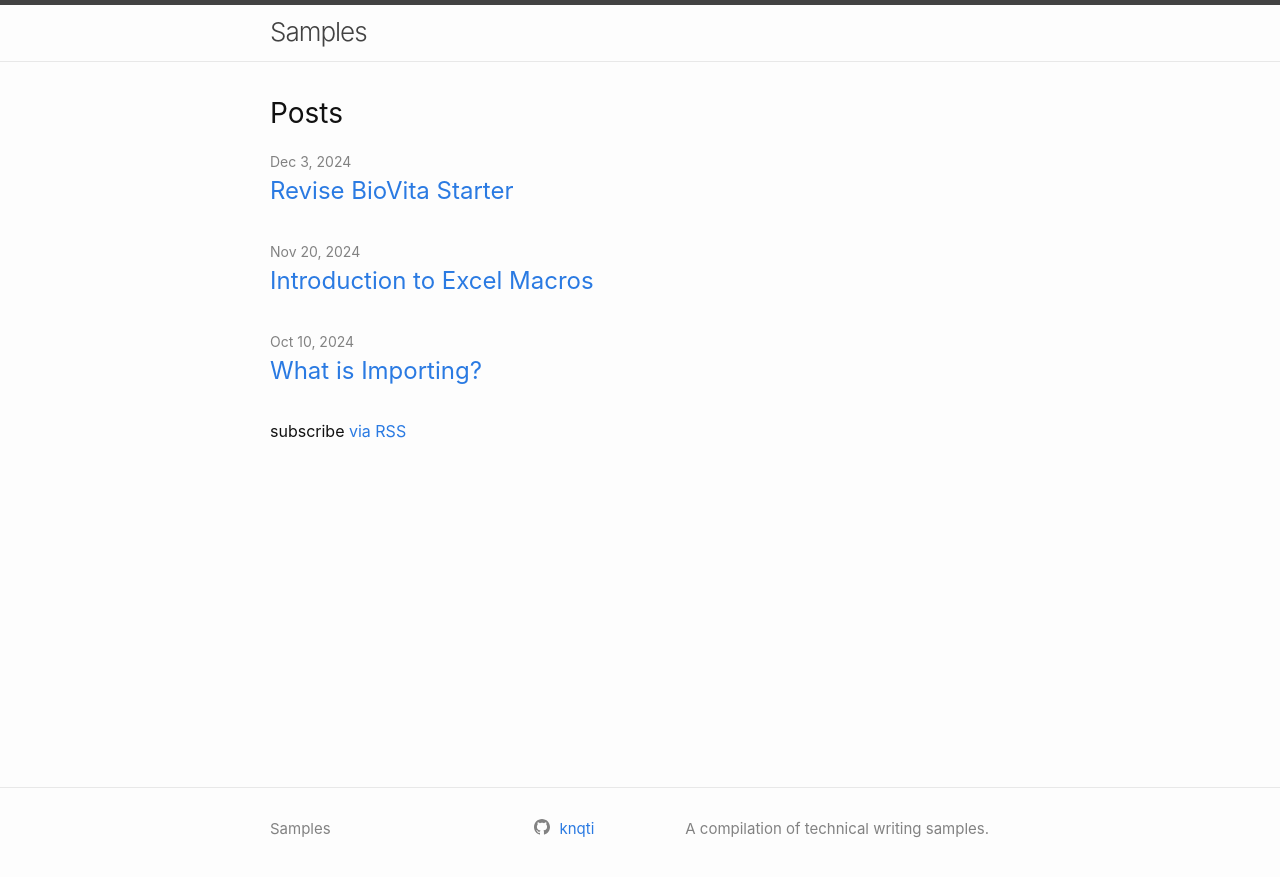
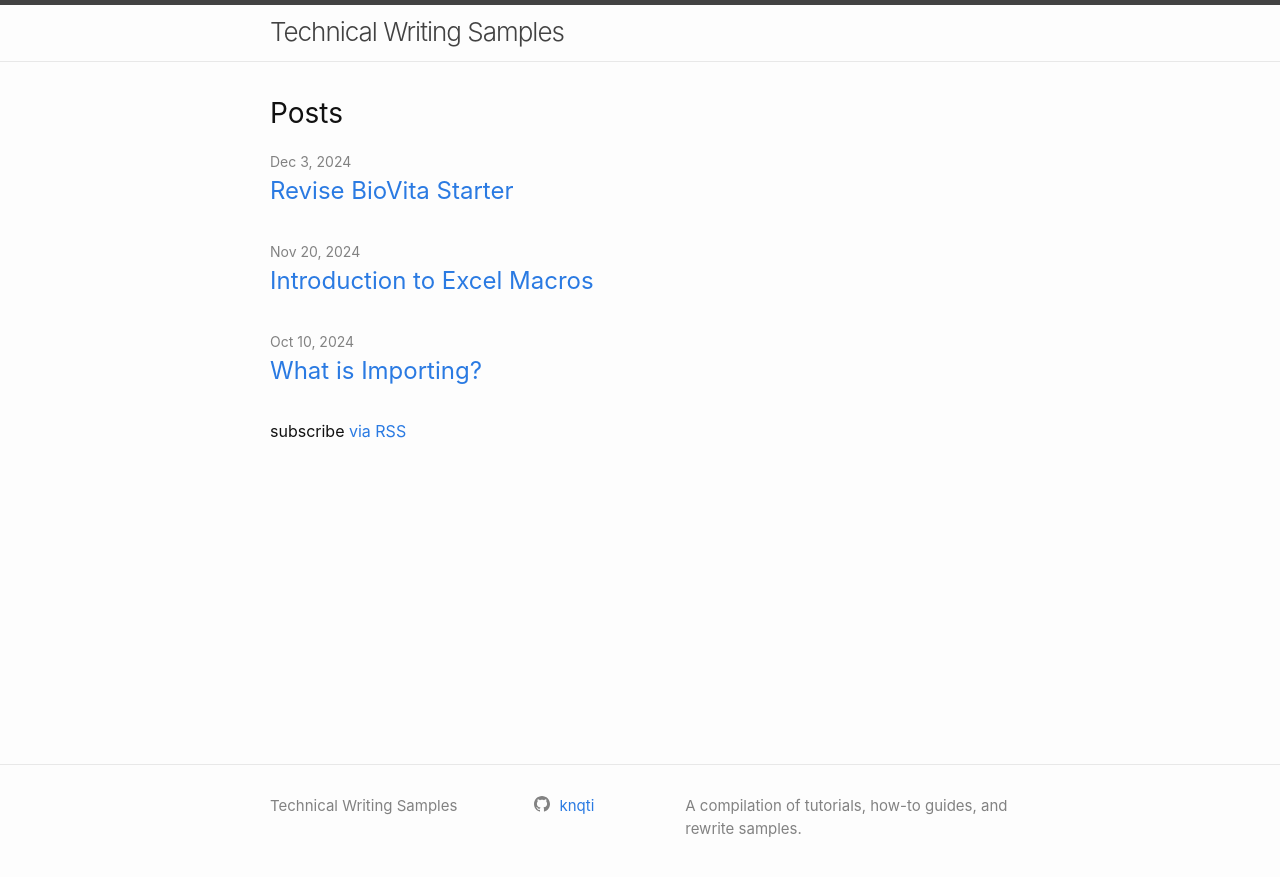
Before and after one commit to knqti/samples, a Jekyll site: the page built from index.markdown, in a window 1280 px wide. Shown: the top 877 px of the page. Built offline with Jekyll 4.4.1, drawn with Linux system fonts in a browser that asks for light colours.

Commit message:
Update site's Title and Description

```diff
--- a/_config.yml
+++ b/_config.yml
@@ -18,10 +18,10 @@
 # You can create any custom variable you would like, and they will be accessible
 # in the templates via {{ site.myvariable }}.
 
-title: Samples
+title: Technical Writing Samples
 # email: your-email@example.com
 description: >- # this means to ignore newlines until "baseurl:"
-  A compilation of technical writing samples.
+  A compilation of tutorials, how-to guides, and rewrite samples.
 baseurl: "/samples" # the subpath of your site, e.g. /blog
 url: "https://knqti.github.io" # the base hostname & protocol for your site, e.g. http://example.com
 # twitter_username: jekyllrb
```
